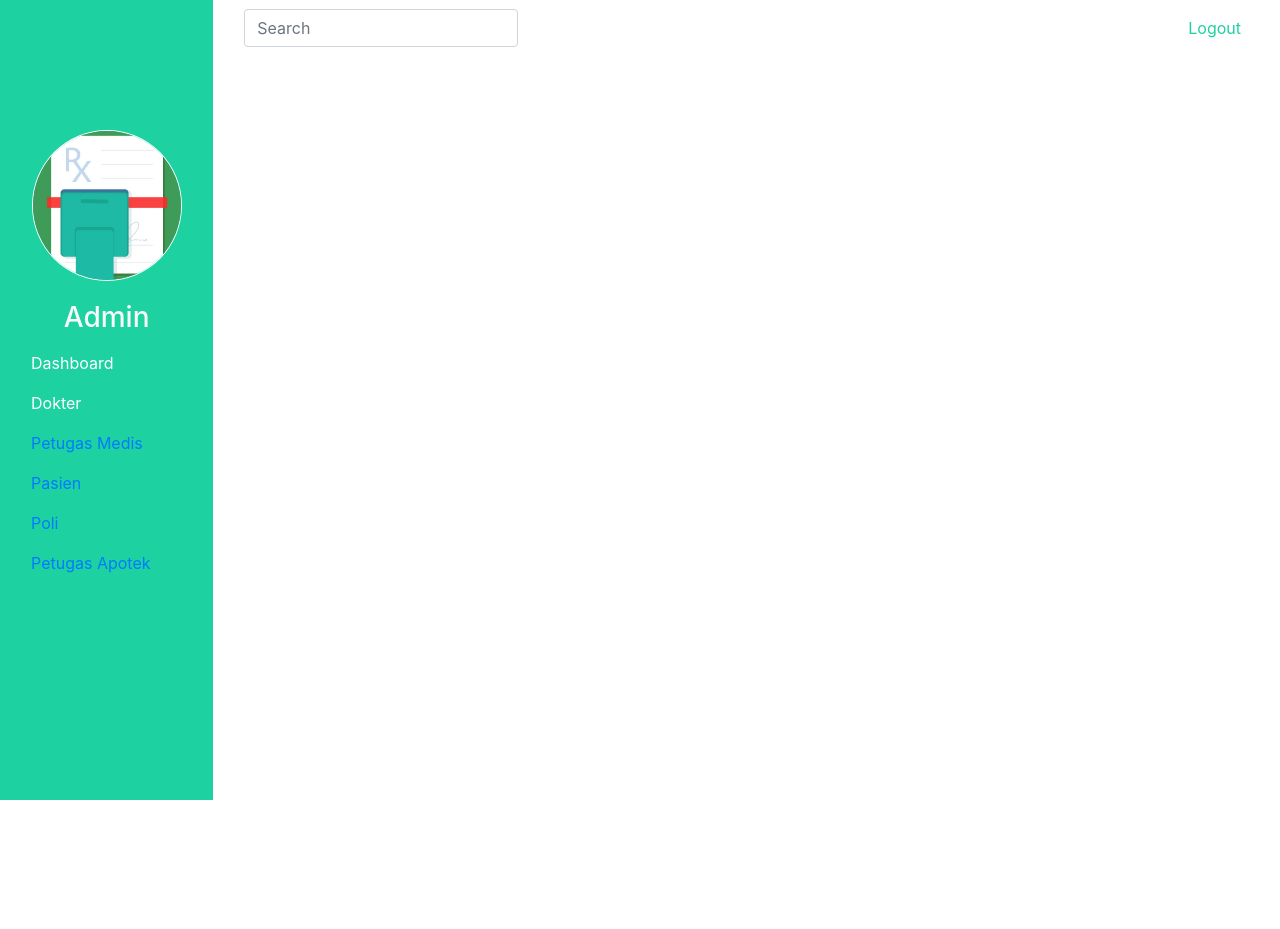
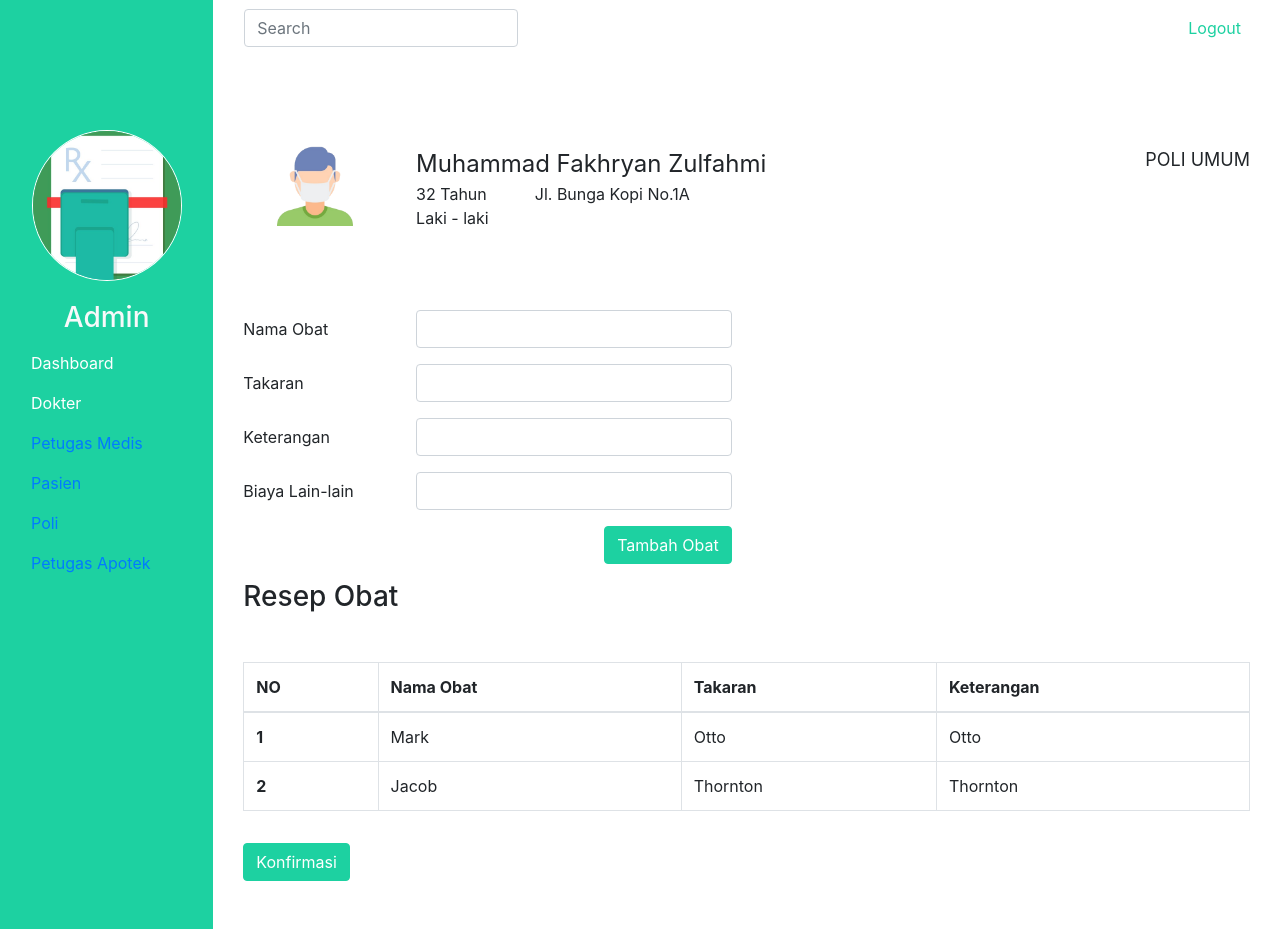
Before and after one commit to daffaputradamar/medicode, an Angular app: page /tambahresep in a window 1280 px wide. Before the commit this address led to /. Before the commit the page ends 800 px from the top, so only its background shows below. Built offline with nearby package versions, Linux system fonts and the light colour scheme.

Commit message:
add tamabah resep page

```diff
--- a/src/app/app-routing.module.ts
+++ b/src/app/app-routing.module.ts
@@ -5,6 +5,7 @@ import { ListDokterComponent } from "./pages/list-dokter/list-dokter.component";
 import { AddDokterComponent } from "./pages/add-dokter/add-dokter.component";
 import { LoginComponent } from "./pages/login/login.component";
 import { DokterComponent } from './pages/dokter/dokter.component';
+import { TambahresepComponent } from './pages/dokter/tambahresep/tambahresep.component';
 
 const routes: Routes = [
   {
@@ -26,6 +27,10 @@ const routes: Routes = [
   {
     path: "dokter",
     component:DokterComponent
+  },
+  {
+    path: "tambahresep",
+    component:TambahresepComponent
   }
 ];
 
--- a/src/app/app.component.html
+++ b/src/app/app.component.html
@@ -1,6 +1,6 @@
 <div class="container-fluid">
   <div class="row">
-    <div class="col-md-2 bg-medicode text-light " style="height: 100vh;">
+    <div class="col-md-2 bg-medicode text-light ">
       <app-sidebar></app-sidebar>
     </div>
     <div class="col-md-9 ml-sm-auto col-lg-10">
--- a/src/app/pages/dokter/tambahresep/tambahresep.component.html
+++ b/src/app/pages/dokter/tambahresep/tambahresep.component.html
@@ -1 +1,80 @@
-<p>tambahresep works!</p>
+<div class="container">
+  <div class="row" style="margin-top: 90px;">
+    <div class="col-lg-2 text-center">
+      <img src="assets/icon_pasien.png" style="width: 80px;" />
+    </div>
+    <div class="col-lg-8">
+      <span style="font-size: x-large;">Muhammad Fakhryan Zulfahmi</span><br />
+      <span>32 Tahun</span>
+      <span class="ml-5">Jl. Bunga Kopi No.1A</span><br />
+      <span>Laki - laki</span>
+    </div>
+    <div class="col-lg-2 text-right">
+      <span style="font-size: large;">POLI UMUM</span>
+    </div>
+  </div>
+
+  <form action="" method="post" style="margin-top: 80px;">
+    <div class="form-group row">
+      <label class="col-sm-2 col-form-label">Nama Obat</label>
+      <div class="col-sm-4">
+        <input type="text" class="form-control" name="" placeholder="" />
+      </div>
+    </div>
+    <div class="form-group row">
+      <label class="col-sm-2 col-form-label">Takaran</label>
+      <div class="col-sm-4">
+        <input type="text" class="form-control" name="" placeholder="" />
+      </div>
+    </div>
+    <div class="form-group row">
+      <label class="col-sm-2 col-form-label">Keterangan</label>
+      <div class="col-sm-4">
+        <input type="text" class="form-control" name="" placeholder="" />
+      </div>
+    </div>
+    <div class="form-group row">
+      <label class="col-sm-2 col-form-label">Biaya Lain-lain</label>
+      <div class="col-sm-4">
+        <input type="text" class="form-control" name="" placeholder="" />
+      </div>
+    </div>
+    <div class="row">
+      <div class="col-sm-4"></div>
+      <div class="col-sm-2">
+        <button type="button" class="btn btn-medicode float-right">
+          Tambah Obat
+        </button>
+      </div>
+    </div>
+  </form>
+
+  <h3 class="mt-3">Resep Obat</h3>
+
+  <table class="table table-bordered mt-5">
+    <thead>
+      <tr>
+        <th scope="col">NO</th>
+        <th scope="col">Nama Obat</th>
+        <th scope="col">Takaran</th>
+        <th scope="col">Keterangan</th>
+      </tr>
+    </thead>
+    <tbody>
+      <tr>
+        <th scope="row">1</th>
+        <td>Mark</td>
+        <td>Otto</td>
+        <td>Otto</td>
+      </tr>
+      <tr>
+        <th scope="row">2</th>
+        <td>Jacob</td>
+        <td>Thornton</td>
+        <td>Thornton</td>
+      </tr>
+    </tbody>
+  </table>
+
+  <button type="button" class="btn btn-medicode mt-3 mb-5">Konfirmasi</button>
+</div>
```
